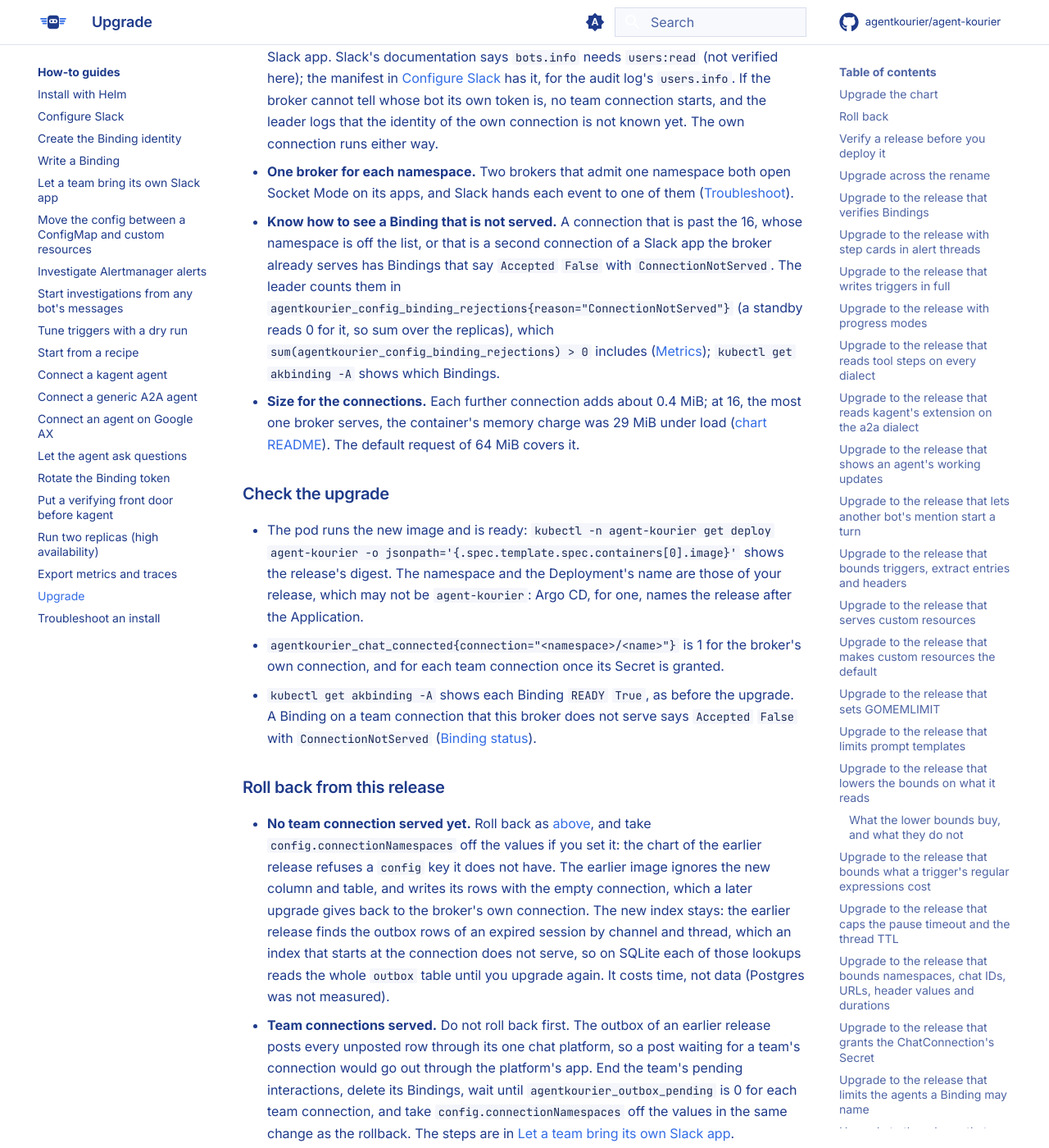
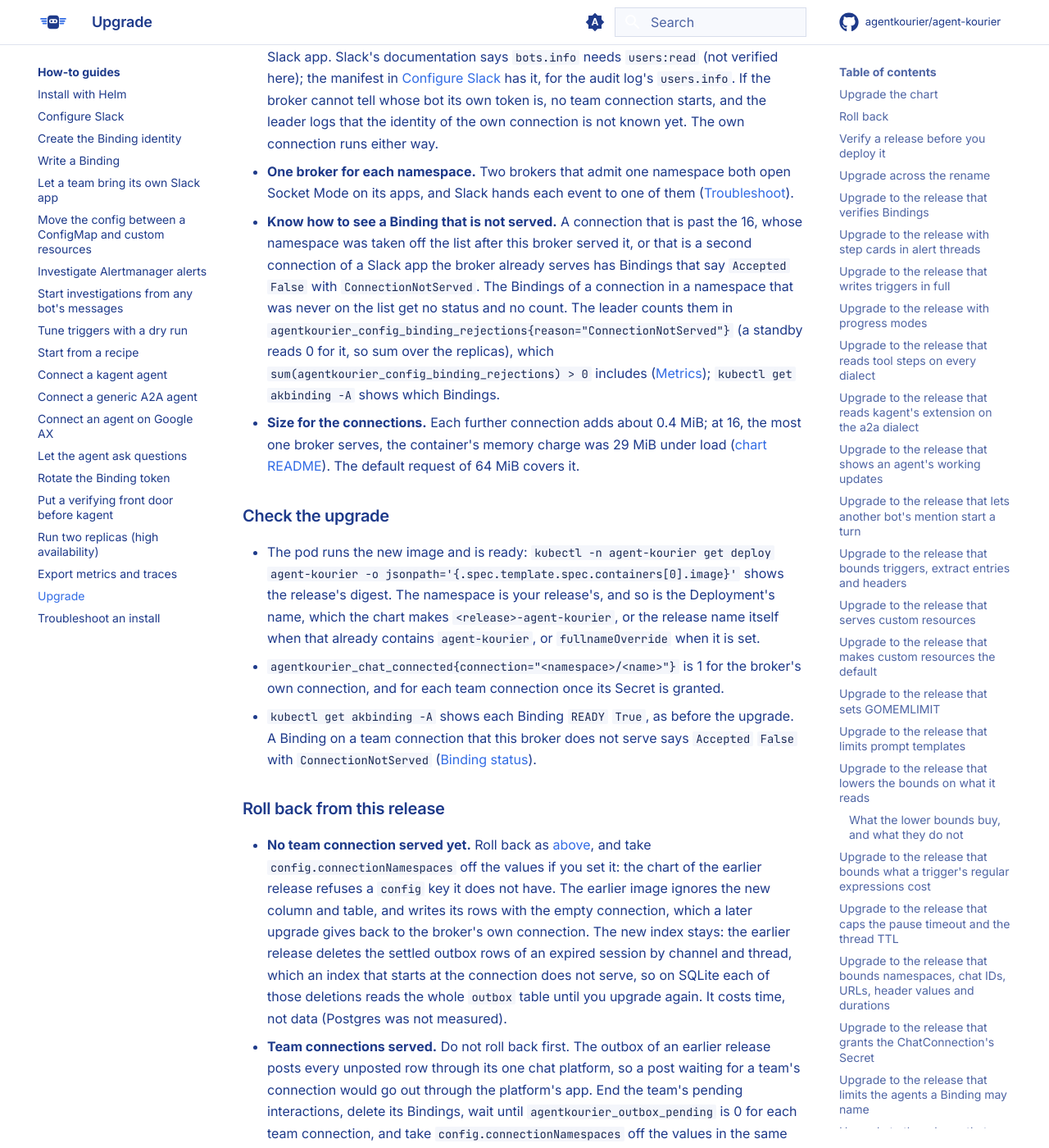
Before and after one commit to agentkourier/agent-kourier, an MkDocs documentation site: the page built from docs/how-to/upgrade.md, in a window 1280 px wide and 1400 px high, scrolled down 35613 px. Shown: the whole window at 82% size. Built offline with MkDocs 1.6.1 and Material for MkDocs 9.7.7, drawn with Linux system fonts in a browser that asks for light colours; comment, search, counter and statistics services are not loaded.

Commit message:
docs: correct the unserved-Binding and rollback-cost statements
A namespace that was never on the list gives its Bindings no status and no count; only one taken
off it after the broker served it does. The rollback cost is that of 0.2.1's deletion of an
expired session's settled outbox rows by channel and thread (internal/store/sqlite/sessionretention.go:114
in v0.2.1), which scans the outbox on SQLite once the index starts at the connection; its pending
check uses the partial index and is unaffected. The Deployment's name follows the chart's fullname rule
(templates/_helpers.tpl). The troubleshooting sentence on a Binding that nobody counts no longer says
the broker does not read the connection.

```diff
--- a/docs/how-to/upgrade.md
+++ b/docs/how-to/upgrade.md
@@ -837,16 +837,16 @@ Before you set the list:
   the identity of the own connection is not known yet. The own connection runs either way.
 - **One broker for each namespace.** Two brokers that admit one namespace both open Socket Mode on its apps, and Slack hands each event to one of them
   ([Troubleshoot](troubleshoot.md#the-status-of-a-binding-keeps-changing)).
-- **Know how to see a Binding that is not served.** A connection that is past the 16, whose namespace is off the list, or that is a second connection of a Slack app the broker already serves has Bindings that say `Accepted` `False`
-  with `ConnectionNotServed`. The leader counts them in `agentkourier_config_binding_rejections{reason="ConnectionNotServed"}` (a standby reads 0 for it, so sum over the replicas), which `sum(agentkourier_config_binding_rejections) > 0` includes
+- **Know how to see a Binding that is not served.** A connection that is past the 16, whose namespace was taken off the list after this broker served it, or that is a second connection of a Slack app the broker already serves has Bindings that say `Accepted` `False`
+  with `ConnectionNotServed`. The Bindings of a connection in a namespace that was never on the list get no status and no count. The leader counts them in `agentkourier_config_binding_rejections{reason="ConnectionNotServed"}` (a standby reads 0 for it, so sum over the replicas), which `sum(agentkourier_config_binding_rejections) > 0` includes
   ([Metrics](../reference/metrics.md)); `kubectl get akbinding -A` shows which Bindings.
 - **Size for the connections.** Each further connection adds about 0.4 MiB; at 16, the most one broker serves, the container's memory charge was 29 MiB under load
   ([chart README](https://github.com/agentkourier/agent-kourier/tree/main/charts/agent-kourier#footprint)). The default request of 64 MiB covers it.
 
 ### Check the upgrade
 
-- The pod runs the new image and is ready: `kubectl -n agent-kourier get deploy agent-kourier -o jsonpath='{.spec.template.spec.containers[0].image}'` shows the release's digest. The namespace and the Deployment's name are
-  those of your release, which may not be `agent-kourier`: Argo CD, for one, names the release after the Application.
+- The pod runs the new image and is ready: `kubectl -n agent-kourier get deploy agent-kourier -o jsonpath='{.spec.template.spec.containers[0].image}'` shows the release's digest. The namespace is your release's, and so is the Deployment's name, which the chart
+  makes `<release>-agent-kourier`, or the release name itself when that already contains `agent-kourier`, or `fullnameOverride` when it is set.
 - `agentkourier_chat_connected{connection="<namespace>/<name>"}` is 1 for the broker's own connection, and for each team connection once its Secret is granted.
 - `kubectl get akbinding -A` shows each Binding `READY` `True`, as before the upgrade. A Binding on a team connection that this broker does not serve says `Accepted` `False` with `ConnectionNotServed`
   ([Binding status](../reference/binding-status.md)).
@@ -855,7 +855,7 @@ Before you set the list:
 
 - **No team connection served yet.** Roll back as [above](#roll-back), and take `config.connectionNamespaces` off the values if you set it: the chart of the earlier release refuses a `config` key it does not have.
   The earlier image ignores the new column and table, and writes its rows with the empty connection, which a later upgrade gives back to the broker's own connection.
-  The new index stays: the earlier release finds the outbox rows of an expired session by channel and thread, which an index that starts at the connection does not serve, so on SQLite each of those lookups reads the whole
+  The new index stays: the earlier release deletes the settled outbox rows of an expired session by channel and thread, which an index that starts at the connection does not serve, so on SQLite each of those deletions reads the whole
   `outbox` table until you upgrade again. It costs time, not data (Postgres was not measured).
 - **Team connections served.** Do not roll back first. The outbox of an earlier release posts every unposted row through its one chat platform, so a post waiting for a team's connection would go out through
   the platform's app. End the team's pending interactions, delete its Bindings, wait until `agentkourier_outbox_pending` is 0 for each team connection, and take `config.connectionNamespaces` off the values
```
Also changed, not shown: docs/how-to/export-telemetry.md (+3 -2 lines), docs/how-to/troubleshoot.md (+1 -1 lines), docs/release-notes.md (+2 -2 lines).
